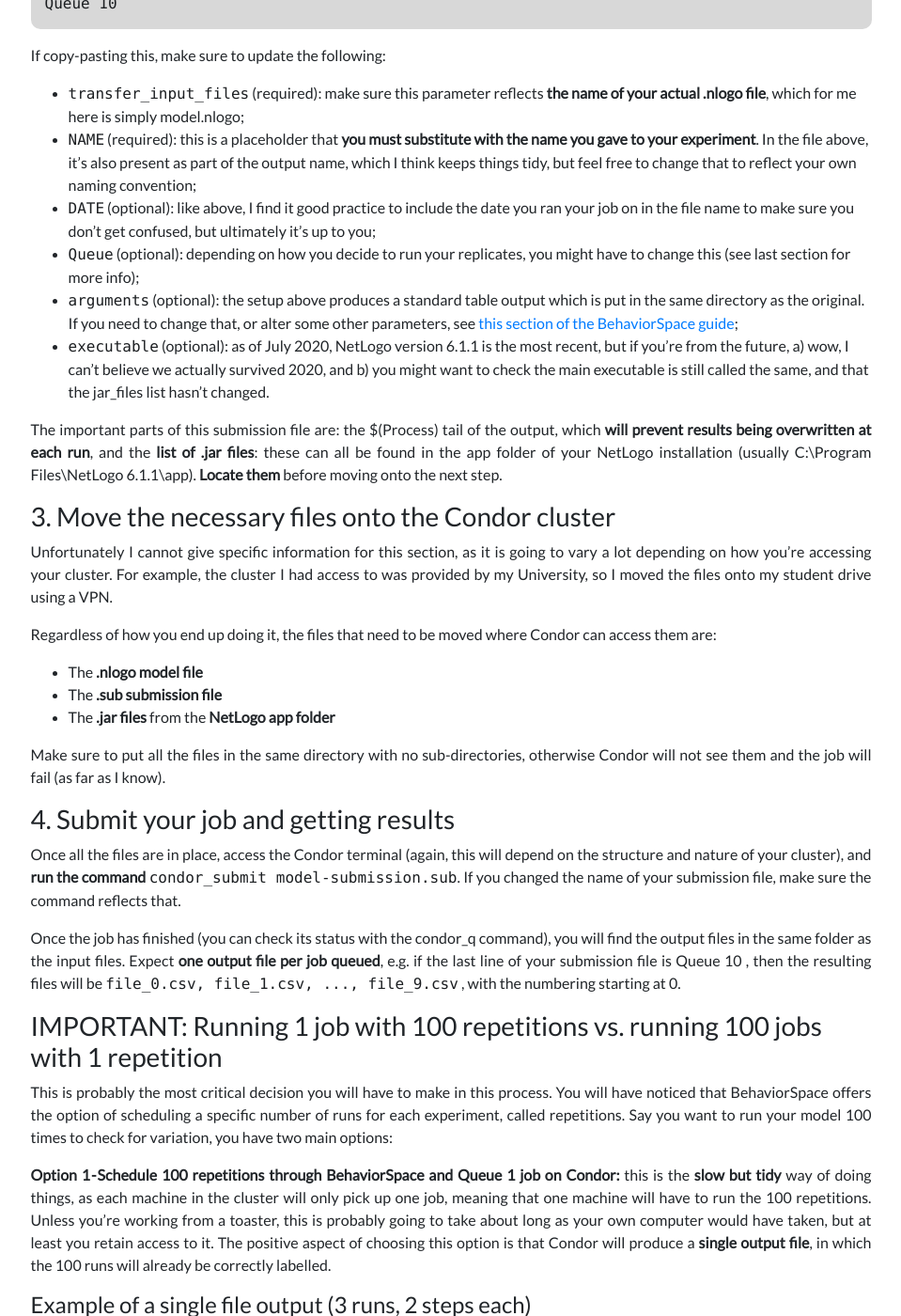
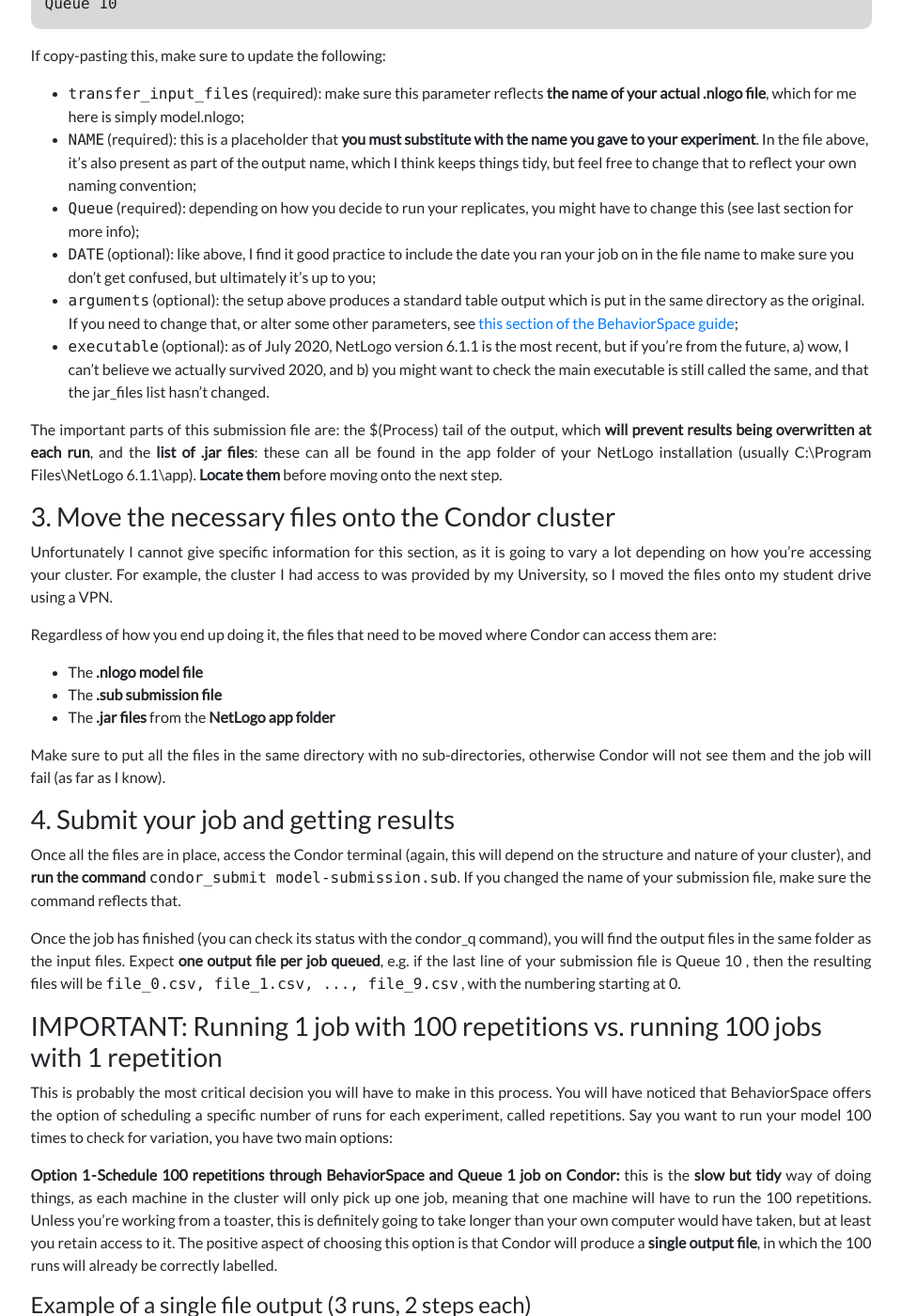
Before and after one commit to alepoptosis/alepoptosis.github.io, a Jekyll site: the page built from _posts/2020-06-30-running-netlogo-on-a-condor-cluster.md, in a window 1280 px wide and 1400 px high, scrolled down 1069 px. Shown: the whole window at 94% size, without its empty margins (160-1119 px from the left). Built offline with Jekyll 4.4.1, drawn with Linux system fonts in a browser that asks for light colours; nearby versions of some CDN libraries.

Commit message:
minor fixes to post

````diff
--- a/_posts/2020-06-30-running-netlogo-on-a-condor-cluster.md
+++ b/_posts/2020-06-30-running-netlogo-on-a-condor-cluster.md
@@ -39,8 +39,8 @@ If copy-pasting this, make sure to update the following:
 
 - `transfer_input_files` (required): make sure this parameter reflects **the name of your actual .nlogo file**, which for me here is simply model.nlogo;
 - `NAME` (required): this is a placeholder that **you must substitute with the name you gave to your experiment**. In the file above, it's also present as part of the output name, which I think keeps things tidy, but feel free to change that to reflect your own naming convention;
+- `Queue` (required): depending on how you decide to run your replicates, you might have to change this (see last section for more info);
 - `DATE` (optional): like above, I find it good practice to include the date you ran your job on in the file name to make sure you don't get confused, but ultimately it's up to you;
-- `Queue` (optional): depending on how you decide to run your replicates, you might have to change this (see last section for more info);
 - `arguments` (optional): the setup above produces a standard table output which is put in the same directory as the original. If you need to change that, or alter some other parameters, see [this section of the BehaviorSpace guide](https://ccl.northwestern.edu/netlogo/docs/behaviorspace.html#running-from-the-command-line);
 - `executable` (optional): as of July 2020, NetLogo version 6.1.1 is the most recent, but if you're from the future, a) wow, I can't believe we actually survived 2020, and b) you might want to check the main executable is still called the same, and that the jar_files list hasn't changed.
 
@@ -66,7 +66,7 @@ Once the job has finished (you can check its status with the condor_q command),
 
 This is probably the most critical decision you will have to make in this process. You will have noticed that BehaviorSpace offers the option of scheduling a specific number of runs for each experiment, called repetitions. Say you want to run your model 100 times to check for variation, you have two main options:
 
-**Option 1 - Schedule 100 repetitions through BehaviorSpace and Queue 1 job on Condor:** this is the **slow but tidy** way of doing things, as each machine in the cluster will only pick up one job, meaning that one machine will have to run the 100 repetitions. Unless you're working from a toaster, this is probably going to take about long as your own computer would have taken, but at least you retain access to it. The positive aspect of choosing this option is that Condor will produce a **single output file**, in which the 100 runs will already be correctly labelled.
+**Option 1 - Schedule 100 repetitions through BehaviorSpace and Queue 1 job on Condor:** this is the **slow but tidy** way of doing things, as each machine in the cluster will only pick up one job, meaning that one machine will have to run the 100 repetitions. Unless you’re working from a toaster, this is definitely going to take longer than your own computer would have taken, but at least you retain access to it. The positive aspect of choosing this option is that Condor will produce a **single output file**, in which the 100 runs will already be correctly labelled.
 
 ### Example of a single file output (3 runs, 2 steps each)
 ```
````
